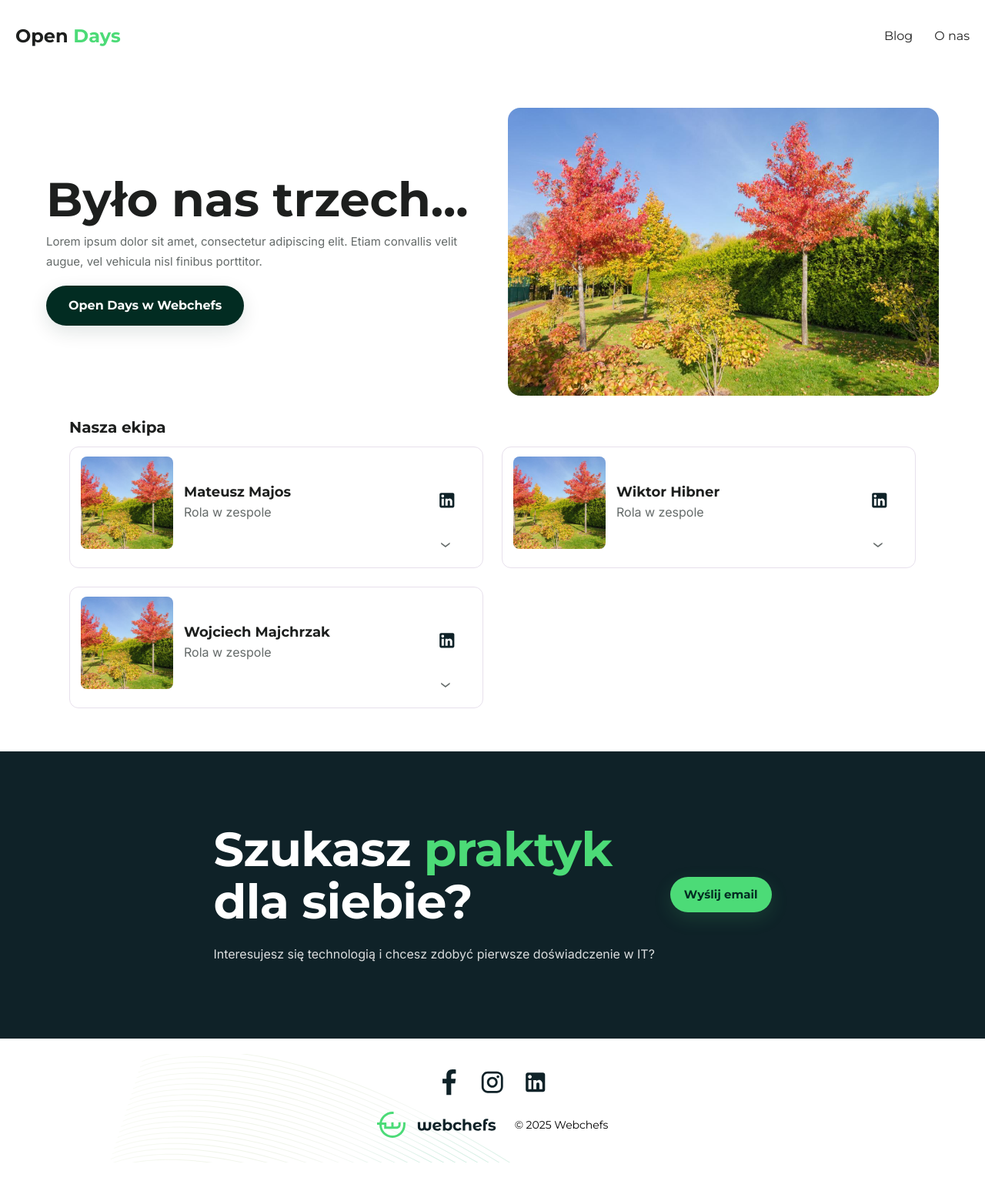
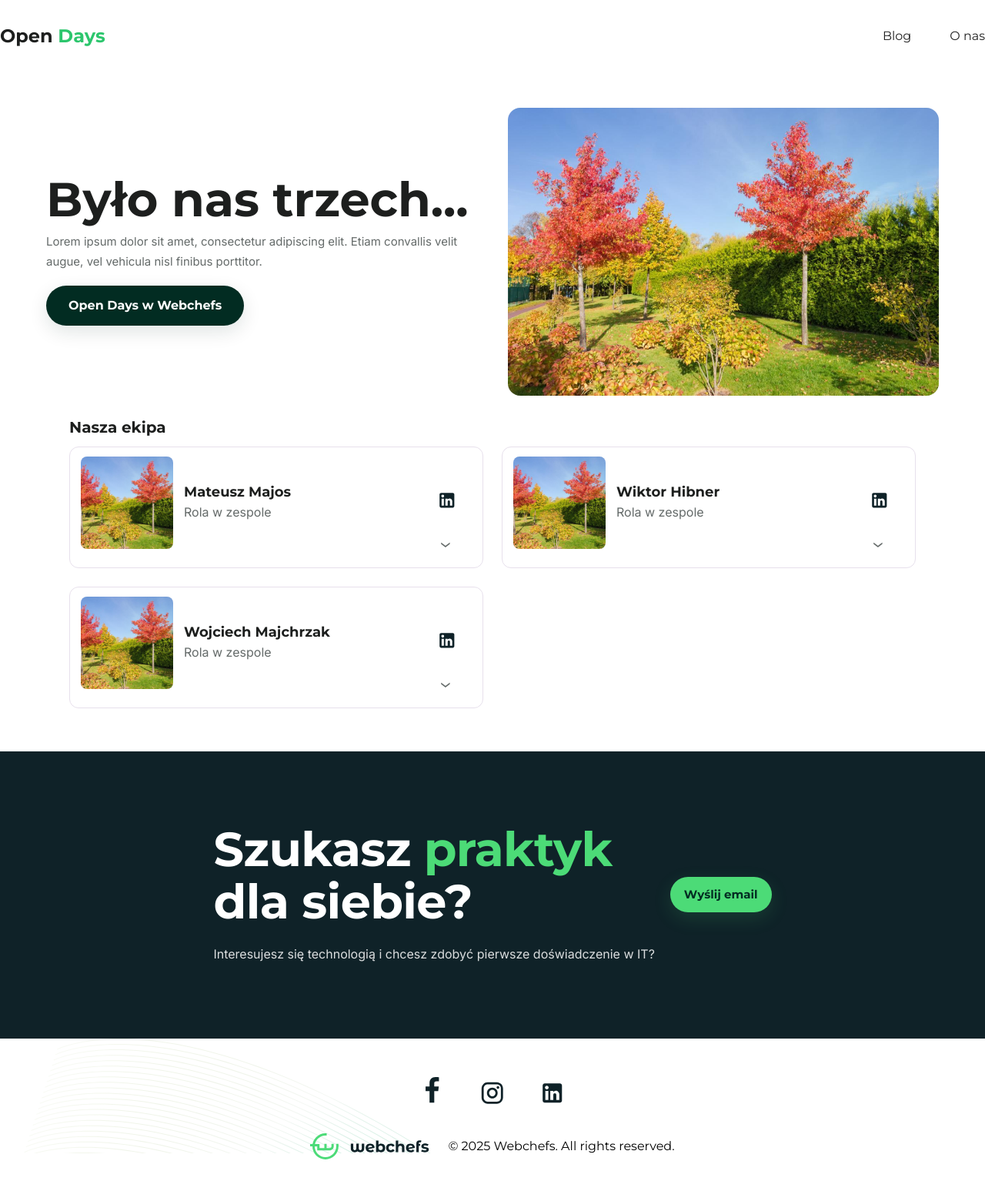
Before and after one commit to wiktorh7/webchefs_blog, a plain HTML site: page front/about.html in a window 1280 px wide. Shown: the whole page at 77% size. Before the commit the page ends 1510 px from the top, so only its background shows below. Drawn offline with Linux system fonts and the light colour scheme; files whose address does not match are found by name.

Commit message:
Ujednolicenie footerow i headerow

```diff
--- a/front/about.html
+++ b/front/about.html
@@ -11,13 +11,11 @@
 
 <body>
     <header class="top-header">
-    <div class="header-left">
         <div class="logo">Open <span>Days</span></div>
-    </div>
 
         <nav class="nav">
             <a href="index.html">Blog</a>
-      <a href="about.html" class="active">O nas</a>
+            <a href="about.html">O nas</a>
         </nav>
     </header>
 
@@ -188,15 +186,14 @@
 
     <footer class="footer">
         <div class="logos">
-      <a href="#"><img src="img/mdi_facebook.svg" alt="Facebook"></a>
-      <a href="#"><img src="img/mdi_instagram.svg" alt="Instagram"></a>
-      <a href="#"><img src="img/mdi_linkedin.svg" alt="LinkedIn"></a>
+            <a href=""><img src="img/mdi_facebook.svg" alt="Logo Facebook"></a>
+            <a href="https://www.instagram.com/wearewebchefs/"></a><img src="img/mdi_instagram.svg" alt="Logo Instagram"></a>
+            <a href="https://www.linkedin.com/company/webchefs-software-company/"></a><img src="img/mdi_linkedin.svg" alt="Logo LinkedIn"></a>
         </div>
-
-    <a href="https://webchefs.tech" class="webchefs-link">
+        <a href="https://webchefs.tech">
             <div class="webchefs">
-        <img src="img/webchefs.svg" alt="Webchefs">
-        <span>© 2025 Webchefs</span>
+                <img src="img/webchefs.svg" alt="Logo WebChefs">
+                © 2025 Webchefs. All rights reserved.
             </div>
         </a>
     </footer>
--- a/front/css/about.css
+++ b/front/css/about.css
@@ -26,45 +26,10 @@ body {
 	background: #fff;
 }
 
-.top-header {
-	max-width: 1400px;
-	margin: 22px auto 28px;
-	height: 50px;
-	display: flex;
-	align-items: center;
-	justify-content: space-between;
-	padding: 0 20px;
-}
-
-.logo {
-	font-size: 24px;
-	font-weight: 700;
-}
-.logos {
-    display: flex;
-    justify-content: center;
-    margin-bottom: 16px;
-    gap: 22px;
-}
-
-.logo span {
-	color: var(--accent);
-}
 a {
     text-decoration: none;
     color: inherit;
 }
-.nav {
-	display: flex;
-	gap: 28px;
-}
-
-.nav a {
-	color: #222;
-	text-decoration: none;
-	font-weight: 500;
-}
-
 .blog-main {
 	max-width: 1200px;
 	margin: 0 auto;
@@ -394,26 +359,27 @@ a {
 }
 
 .footer {
-    text-align: center;
-    font-size: 14px;
-    line-height: 20px;
-    color: #646A69;
+    padding-top: 50px;
     background-image: url(img/Lines.svg);
     background-repeat: no-repeat;
-    background-position: center;
-    padding: 20px 0;
-    margin-top: 20px;
 }
+
+.logos {
+    display: flex;
+    justify-content: center;
+    margin-bottom: 31px;
+    gap: 22px;
+}
+
 .webchefs {
     display: flex;
     justify-content: center;
-    padding-bottom: 12px;
+    padding-bottom: 41px;
     align-items: center;
     gap: 24px;
     color: black;
-    font-size: 14px;
-    text-decoration: none;
 }
+
 .toggle-btn {
     width: 48px;
     height: 48px;
@@ -455,3 +421,40 @@ a {
     opacity: 1;
     padding: 12px 6px 6px;
 }
+.top-header {
+    width: 100%;
+    height: 50px;
+    max-width: 1400px;
+    margin: 0 auto;
+    display: flex;
+    align-items: center;
+    font-family: 'Montserrat', sans-serif;
+    margin-top: 22px;
+    margin-bottom: 28px;
+}
+
+.logo {
+    font-size: 24px;
+    font-weight: 700;
+}
+
+.logo span {
+    color: #2CC66D;
+}
+
+.nav {
+    font-size: 16px;
+    margin-left: auto;
+    display: flex;
+    gap: 50px;
+}
+
+.nav a {
+    text-decoration: none;
+    color: #222;
+    font-weight: 500;
+}
+
+.nav a:hover {
+    color: #2CC66D;
+}
--- a/front/css/article.css
+++ b/front/css/article.css
@@ -13,28 +13,10 @@ p {
     line-height: 26px;
 }
 
-.top-header {
-    width: 100%;
-    max-width: 1400px;
-    height: 50px;
-    margin: 22px auto 28px;
-    display: flex;
-    align-items: center;
-}
-
 .header-left {
     display: flex;
     align-items: center;
     gap: 40px;
-}
-
-.logo {
-    font-size: 24px;
-    font-weight: 700;
-}
-
-.logo span {
-    color: #2CC66D;
 }
 
 .back-link {
@@ -112,24 +94,6 @@ p {
     height: auto;
     border-radius: 12px;
     object-fit: cover;
-}
-
-.nav {
-    font-size: 16px;
-    margin-left: auto;
-    display: flex;
-    gap: 50px;
-}
-
-.nav a {
-    text-decoration: none;
-    color: #222;
-    font-weight: 500;
-    line-height: 20px;
-}
-
-.nav a:hover {
-    color: #2CC66D;
 }
 
 .blog-main {
@@ -294,34 +258,25 @@ p {
 }
 
 .footer {
-    text-align: center;
-    font-size: 14px;
-    line-height: 20px;
-    color: #646A69;
     background-image: url(img/Lines.svg);
     background-repeat: no-repeat;
-    background-position: center;
-    padding: 20px 0;
-    margin-top: 20px;
 }
 
 .logos {
     display: flex;
     justify-content: center;
-    margin-bottom: 16px;
+    margin-bottom: 31px;
     gap: 22px;
 }
 
 .webchefs {
     display: flex;
     justify-content: center;
-    padding-bottom: 12px;
+    padding-bottom: 41px;
     align-items: center;
     gap: 24px;
     color: black;
-    font-size: 14px;
 }
-
 a {
     text-decoration: none;
     color: inherit;
@@ -360,3 +315,40 @@ a {
         grid-template-columns: 1fr;
     }
 }
+.top-header {
+    width: 100%;
+    height: 50px;
+    max-width: 1400px;
+    margin: 0 auto;
+    display: flex;
+    align-items: center;
+    font-family: 'Montserrat', sans-serif;
+    margin-top: 22px;
+    margin-bottom: 28px;
+}
+
+.logo {
+    font-size: 24px;
+    font-weight: 700;
+}
+
+.logo span {
+    color: #2CC66D;
+}
+
+.nav {
+    font-size: 16px;
+    margin-left: auto;
+    display: flex;
+    gap: 50px;
+}
+
+.nav a {
+    text-decoration: none;
+    color: #222;
+    font-weight: 500;
+}
+
+.nav a:hover {
+    color: #2CC66D;
+}
```
Also changed, not shown: front/article.html (+10 -12 lines). Lines whose indentation alone changed are shown as unchanged.
